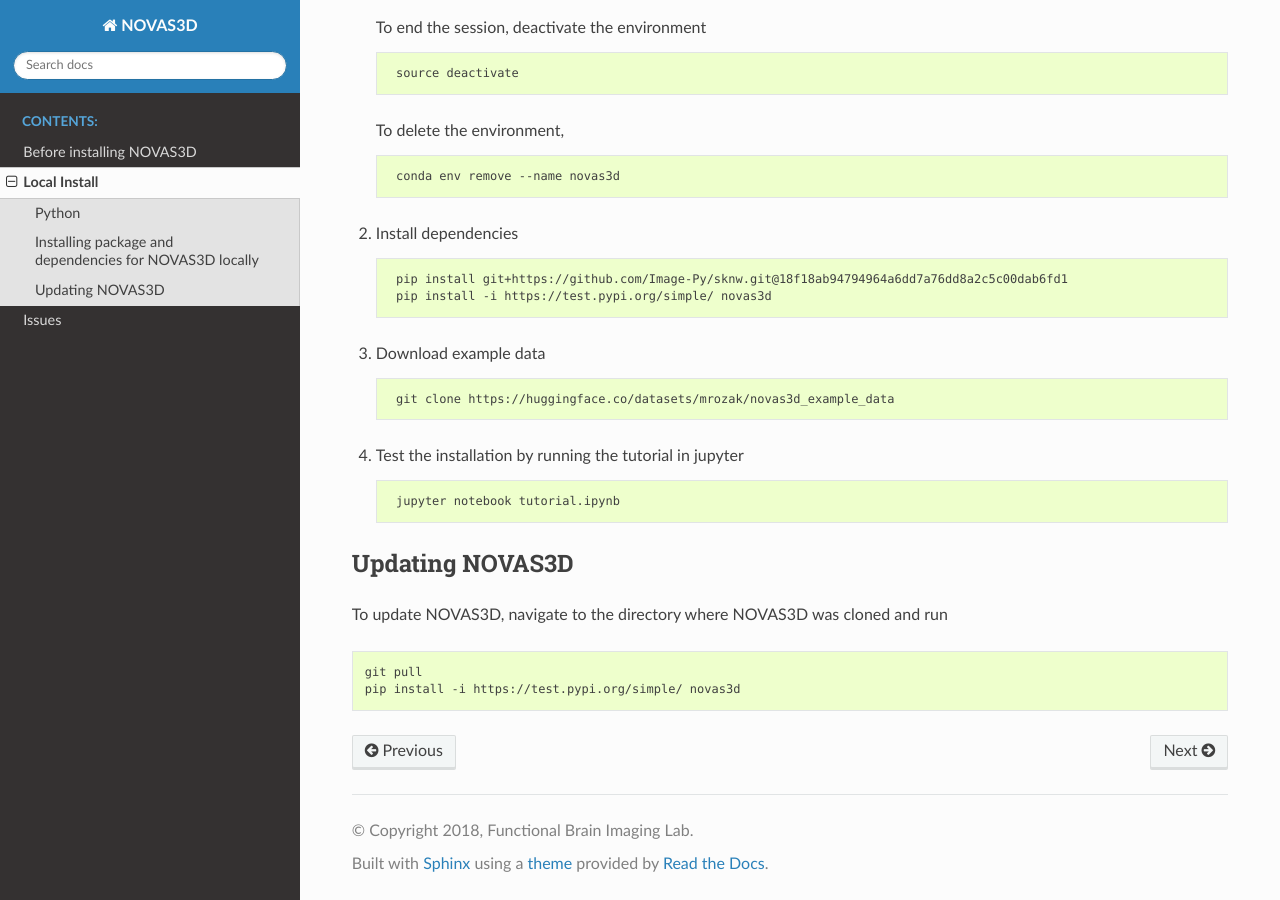
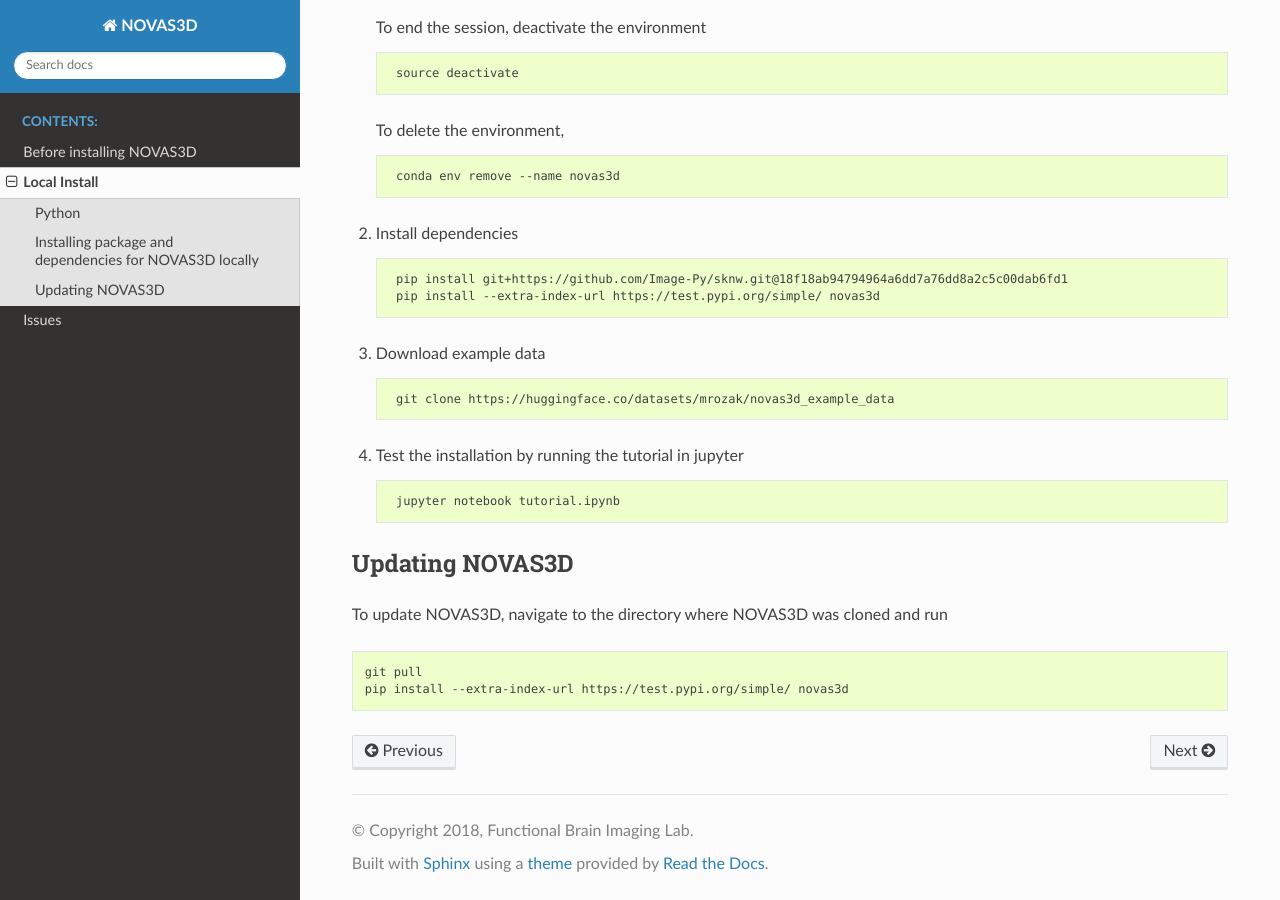
Before and after one commit to AICONSlab/novas3d, a Sphinx documentation site: the page built from docs/install.md, in a window 1280 px wide and 900 px high, scrolled down 593 px. Built offline with Sphinx 7.4.7 and the Read the Docs theme 3.1.0, drawn with Linux system fonts in a browser that asks for light colours.

Commit message:
updated docs

```diff
--- a/docs/index.rst
+++ b/docs/index.rst
@@ -21,8 +21,6 @@ network common to all timepoints. Each vessel segment is represented as an edge
 with the nodes as their branching points. The radius of each vessel segment is also stored
 as an edge attribute.
 
-Copyright (C) 2019 AICONSLab.
-
 .. image:: images/Computational_pipeline.png
     :width: 550px
     :alt: Graph abstract
--- a/docs/install.md
+++ b/docs/install.md
@@ -31,7 +31,7 @@ For the main required Python packages (numpy, scipy, etc.) we recommend using
 2. Install dependencies
 
         pip install git+https://github.com/Image-Py/sknw.git@18f18ab94794964a6dd7a76dd8a2c5c00dab6fd1
-        pip install -i https://test.pypi.org/simple/ novas3d
+        pip install --extra-index-url https://test.pypi.org/simple/ novas3d
 
 3. Download example data
 
@@ -46,4 +46,4 @@ For the main required Python packages (numpy, scipy, etc.) we recommend using
 To update NOVAS3D, navigate to the directory where NOVAS3D was cloned and run
 
     git pull
-    pip install -i https://test.pypi.org/simple/ novas3d
+    pip install --extra-index-url https://test.pypi.org/simple/ novas3d
```
